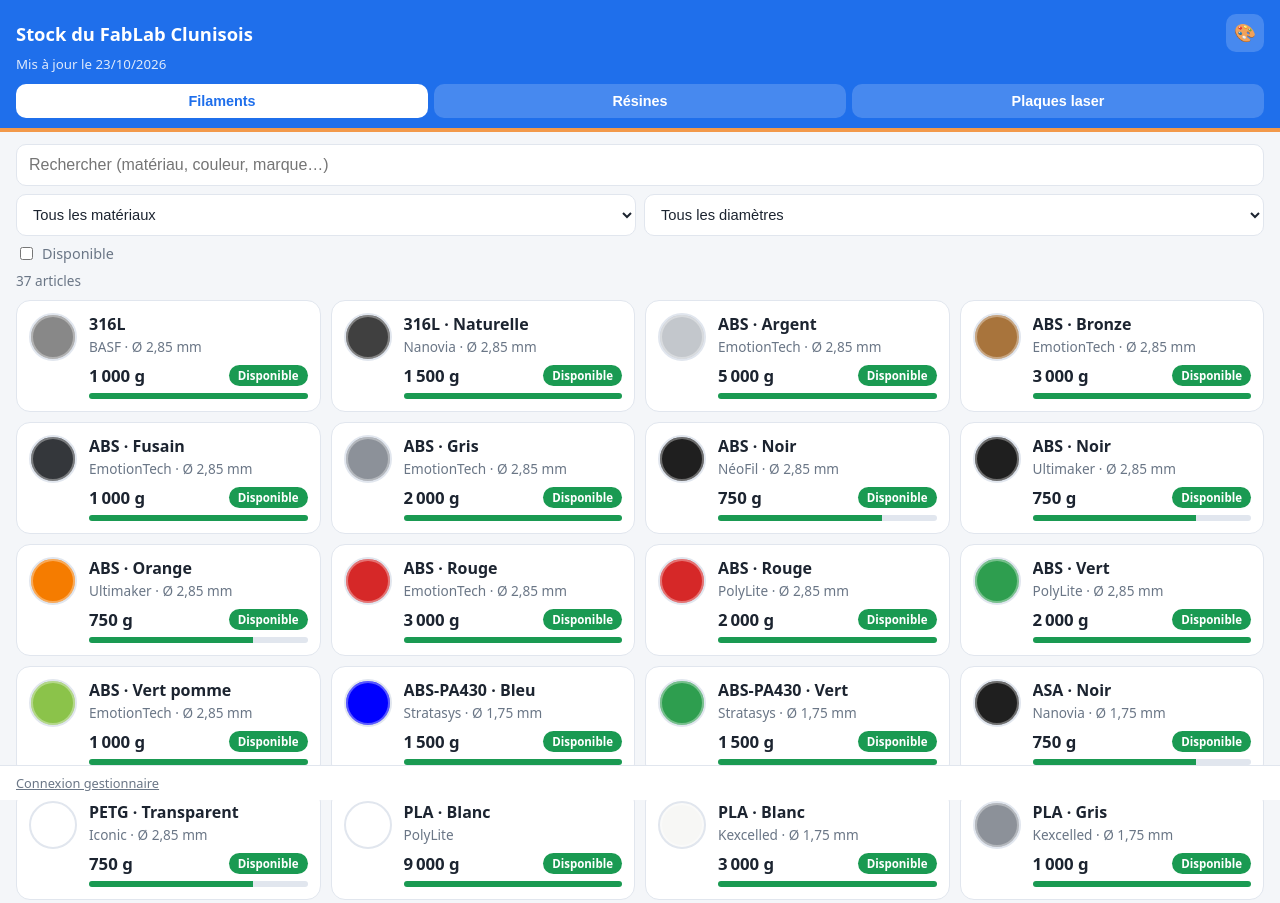
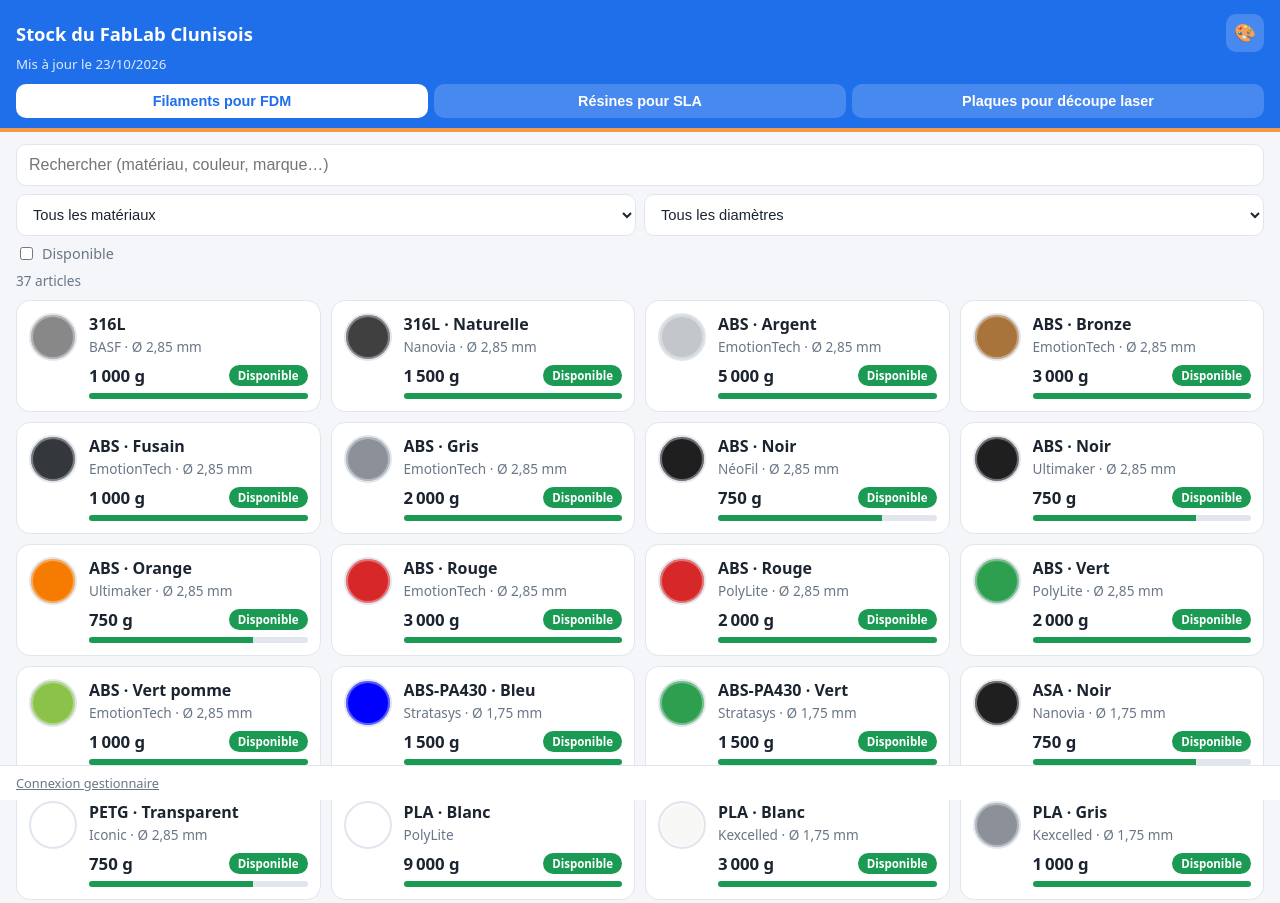
Before and after one commit to fablabclunisois/StockFabLab, a plain HTML site: page index.html in a window 1280 px wide. Shown: the top 903 px of the page. Drawn offline with Linux system fonts and the light colour scheme.

Commit message:
Update index.html

```diff
--- a/index.html
+++ b/index.html
@@ -232,9 +232,9 @@ if(window.matchMedia){ const mq=matchMedia('(prefers-color-scheme: dark)');
 
 <script>
 const CATS = {
-  filament:{label:'Filaments', unit:'g',   low:200, step:1000, full:1000},
-  resine:  {label:'Résines',   unit:'mL',  low:250, step:1000, full:1000},
-  plaque:  {label:'Plaques laser', unit:'pcs', low:2, step:1, full:10}
+  filament:{label:'Filaments pour FDM', unit:'g',   low:200, step:1000, full:1000},
+  resine:  {label:'Résines pour SLA',   unit:'mL',  low:250, step:1000, full:1000},
+  plaque:  {label:'Plaques pour découpe laser', unit:'pcs', low:2, step:1, full:10}
 };
 const DRAFT_KEY='fablab-stock-draft';
 const CFG_KEY='fablab-gh';
```
